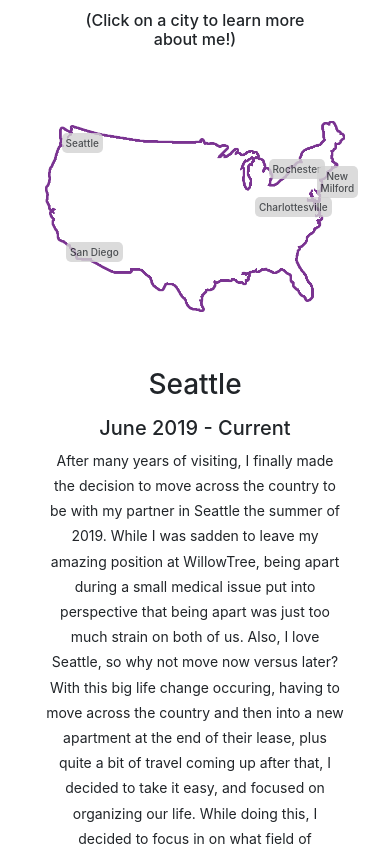
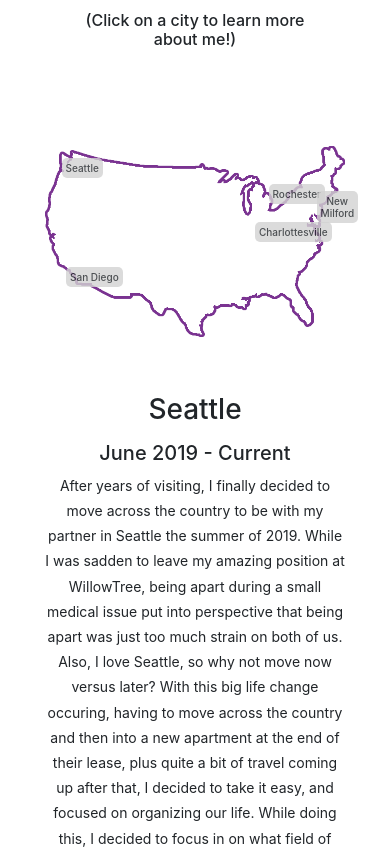
Before and after one commit to melissay94/melissay94.github.io, a React (Create React App) app in the folder react-redo/: page / in a window 390 px wide. Shown: the part 2942-3791 px from the top of the page. Built offline with nearby package versions, Linux system fonts and the light colour scheme.

Commit message:
Finished wordsmithing

```diff
--- a/react-redo/src/App.css
+++ b/react-redo/src/App.css
@@ -81,6 +81,10 @@ h2 {
 
 .navbar-light .navbar-toggler {
   border-color: var(--main-purple);
+}
+
+.nav-item {
+  margin-right: 1em;
 }
 
 .intro {
@@ -187,7 +191,7 @@ h2 {
 .map-container {
   text-align: center;
   justify-content: center;
-  min-height: 600px;
+  min-height: 750px;
 }
 
 .map-container h3 {
@@ -206,6 +210,7 @@ h2 {
 }
 
 .map {
+  margin-top: 100px;
   position: relative;
   width: fit-content;
 }
--- a/react-redo/src/Media.css
+++ b/react-redo/src/Media.css
@@ -6,6 +6,10 @@
 
   .map-container {
     padding: 0;
+  }
+
+  .map {
+    margin-top: 25px;
   }
 }
 
--- a/react-redo/src/components/Map.js
+++ b/react-redo/src/components/Map.js
@@ -9,31 +9,31 @@ export default function Map() {
       name: "Seattle",
       moved: "June 2019 - Current",
       companies: ["General Assembly"],
-      description: "After many years of visiting, I finally made the decision to move across the country to be with my partner in Seattle the summer of 2019. While I was sadden to leave my amazing position at WillowTree, being apart during a small medical issue put into perspective that being apart was just too much strain on both of us. Also, I love Seattle, so why not move now versus later? With this big life change occuring, having to move across the country and then into a new apartment at the end of their lease, plus quite a bit of travel coming up after that, I decided to take it easy, and focused on organizing our life. While doing this, I decided to focus in on what field of development I truly wanted to work in, which is the Front End. After a few months of learning on my own, I decided that it would be more beneficial to enroll at General Assembly, a bootcamp program one of my coworkers had told me about back in Virginia!"
+      description: "After years of visiting, I finally decided to move across the country to be with my partner in Seattle the summer of 2019. While I was sadden to leave my amazing position at WillowTree, being apart during a small medical issue put into perspective that being apart was just too much strain on both of us. Also, I love Seattle, so why not move now versus later? With this big life change occuring, having to move across the country and then into a new apartment at the end of their lease, plus quite a bit of travel coming up after that, I decided to take it easy, and focused on organizing our life. While doing this, I decided to focus in on what field of development I truly wanted to work in, which is the Front End. After a few months of learning on my own, I decided that it would be beneficial to enroll at General Assembly, a bootcamp program one of my coworkers had told me about back in Virginia!"
     },
     {
       name: "San Diego",
       moved: "Jan 2016 - Aug 2016",
       companies: ["Intuit"],
-      description: "Sunny California and my first experience at a tech company! It was a big one too! During my fourth year at RIT, I interviewed and got a co-op position with Intuit, most well known for TurboTax. There, I was placed on a small internal team of about 6 people where I got to work on the Front End of a web app that was created for the Social Media team. I picked up a ton in the 7ish months I worked there, and got a better sense of what I wanted in my future career once I was done with school."
+      description: "Sunny California and my first position at a tech company! During my fourth year at RIT, I applied and got a co-op position with Intuit, most well known for TurboTax, as a Software Engineer Co-op. There, I was placed on a small internal team of about 6 people where I mainly contributed to the Front End of a web app that was created for the Social Media team. This was also my first experience with using a framework for the Front End, in this case Angular v1.0. My projects also included research on the possibility of gamification of taxes, and working on a protoype for a new feature designed by another team. Along with our regular developer responsibilities, all co-ops participated in a week-long rapid prototyping competition. We were divided into two teams, given the same problem to solve for, and then spent about 80+ hours working on ideation and development. My team ended up winning the overall competition and I was given a leadership award for my conflict resolution skills."
     },
     {
       name: "Charlottesville",
       moved: "Nov 2017 - June 2019",
       companies: ["WillowTree"],
-      description: "I have a diploma, I managed to get a fulltime Front End Developer position, and now it's time to move away from everyone I've known to a brand new city where I only knew the people I had met during my recruitment process. To say I was both excited and nervous was an understatement. However, WillowTree ended up being the best experience I could have imaginged as a student for my first fulltime position! Everyone was extrememly welcoming, and seemed motivated towards creating great software. The only curveball I got thrown was that day one I was told there weren't any teams that needed a Front End person on it, but if I wanted, I could start learning one of the native mobile platforms we had. Since I already had a Google phone, and I had a very basic exposure to Java from my student developer position, I became an Android Developer."
+      description: "Shortly after graduating, I was hired as a Software Engineer, initially for Front End, and moved to a brand new city where I only knew the people I had met during my recruitment process. To say I was both excited and nervous was an understatement. Wonderfully, WillowTree was the best experience I could have imagined as a student for my first position! Everyone was welcoming, and motivated to create great software. My teams were interdisciplinary, and I appreciated working with, and learn from, our designers, test engineers, and different platform engineers. The only curveball I got thrown was that when I started there weren't any teams that needed Front End, so I was given the choice to learn Android development. I then had the opportunity to join a brand new team at WillowTree to create a native app using Kotlin, which was an amazing experience. While I appreciated being able to learn a whole new platform, and everything that goes into mobile development, I found myself missing the Front End."
     },
     {
       name: "Rochester",
       moved: "Aug 2012 - May 2017",
       companies: ["Rochester Institute of Technology", "RIT CAIR Lab", "GDD Labbie", "The Commons"],
-      description: "Almost 18 and ready to escape my small town, I was over the moon to move to Rochester, (well, Rochester Adjacent) and start school as... a Chemical Engineering Major. Surprise! After growing up in my small town, I had next to no idea what programming was, other than what you would see hackers doing in movies. So I started in ChemE, and stuck with it for almost 2 years. During this time, I became good friends with a Game Design and Development major on my first year floor, and with a Software Engineer major who introduces me to Python.By second year, I was applying to switch to GDD and learning what I could from Codacamedy in the meantime. Eventually, my transfer was approved, I started the coursework and pretty quickly added on being a labbie for my major and working as a student developer for a professor in the Software Engineering department."
+      description: "Almost 18 and ready to escape my small town, I was over the moon to move to college, and start school as... a Chemical Engineering Major. Surprise! After growing up in my small town, I had next to no idea what programming was, other than what you would see hackers doing in movies. So I started in ChemE, and stuck with it for almost 2 years. During this time, I became good friends with a Game Design and Development major on floor, and with a Software Engineer major who introduces me to Python. By second year, I was applying to switch to GDD and learning what I could from Codacamedy in the meantime. Eventually, my transfer was approved, I started the coursework and pretty quickly added on being a labbie for my major and working as a student developer for a professor in the Software Engineering department. I also spent quite a bit of my free time working as a Head of the Women in Computing Outreach committee. After growing up with no knowledge of programming, I wanted to make sure to share as much as I could about it with kids of all ages to give them more choices when thinking of their futures. During the course of studying however, I became more drawn to front end technologies, and while still have a love for making games in my free time, chose to focus on that for my professional development."
     },
     {
       name: "New Milford",
       moved: "Oct 1994 - Aug 2012",
       companies: ["New Milford High School", "Applebees"],
-      description: "Where it all started. And by it, I mean me. I grew up here my whole life, was a Girl Scout, did Colorguard in high school. What can I say? It was a pretty normal childhood in a small town that I could not wait to leave. Fun fact: Kids rode their tractors to school in high school."
+      description: "I was born and raised in the same small-ish town in Connecticut, and am the oldest of two kids. Growing up, my family was lucky enough to be able to visit and spend a few weeks every summer in Brazil with my mom's family, which is how I learned portuguese. As a kid, most of my interests fell into creative areas, I loved to draw, paint, and write. Really I just loved to do anything that allowed me to fashion new worlds, which is what sparked my decision to major in Game Development when I got to college. However, I didn't get any real exposure to programming growing up, and as such felt pressured to pick a more 'realistic' career path when applying to schools, thus I decided to major in chemical engineering because it was my favorite science growing up, and still is now."
     }
   ];
 
```
